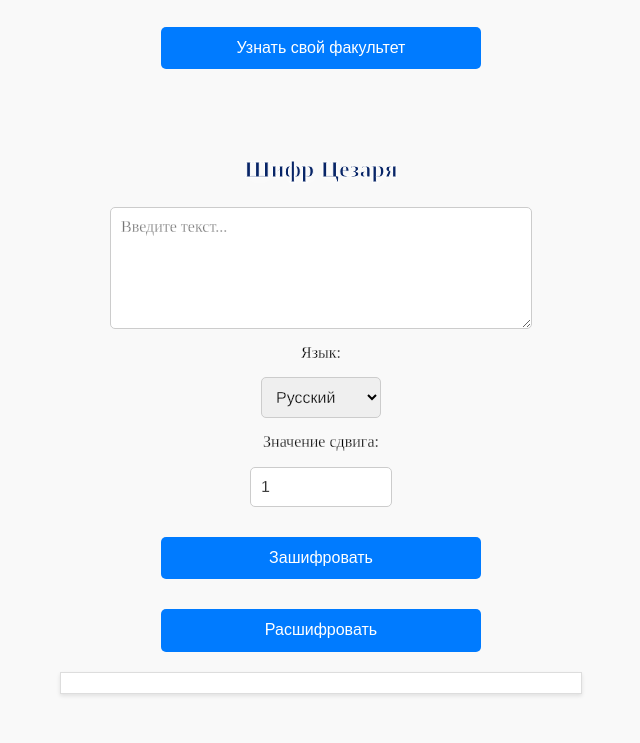
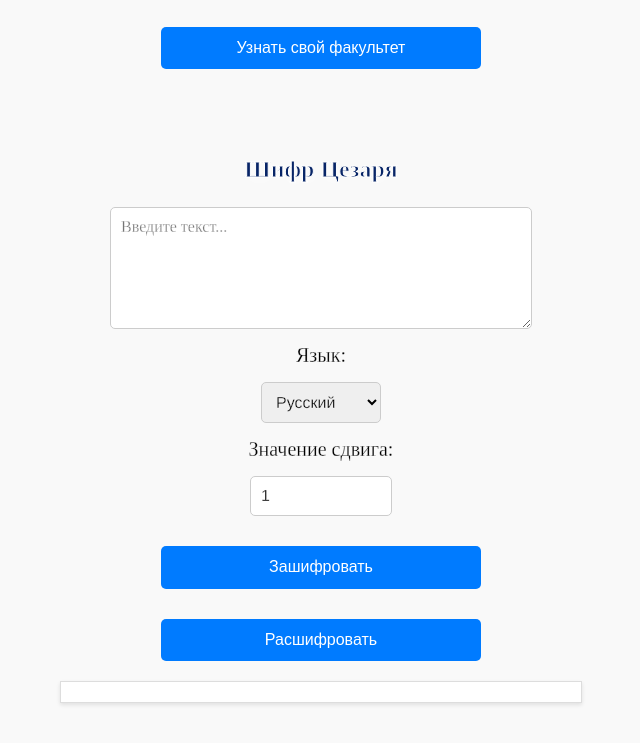
Before and after one commit to Karirowan/Karirowan.github.io, a plain HTML site: page index.html in a window 1280 px wide. Shown: the part 811-1554 px from the top of the page, without its empty margins (319-959 px from the left). Drawn offline with Linux system fonts and the light colour scheme.

Commit message:
Обновил файлы сайта

```diff
--- a/ios.css
+++ b/ios.css
@@ -237,12 +237,13 @@ h1 {
 
 form {
   font-family: "Franklin Gothic Heavy";
+  font-size: 20px;
+
   display: flex;
   flex-direction: column;
   align-items: center;
   justify-content: center;
   gap: 15px;
-  margin-bottom: 30px;
   margin-bottom: 20px; /* Создаем отступ в 20 пикселей под элементом */
   -webkit-text-stroke-width: 0.3px; /* Толщина обводки */
   -webkit-text-stroke-color: white; /* Цвет обводки */
@@ -267,6 +268,7 @@ textarea {
 
 input[type="number"], select {
   width: 120px;
+  max-width: 80%;
   font-family: "Helvetica";
   color: #000000;
 }
```
